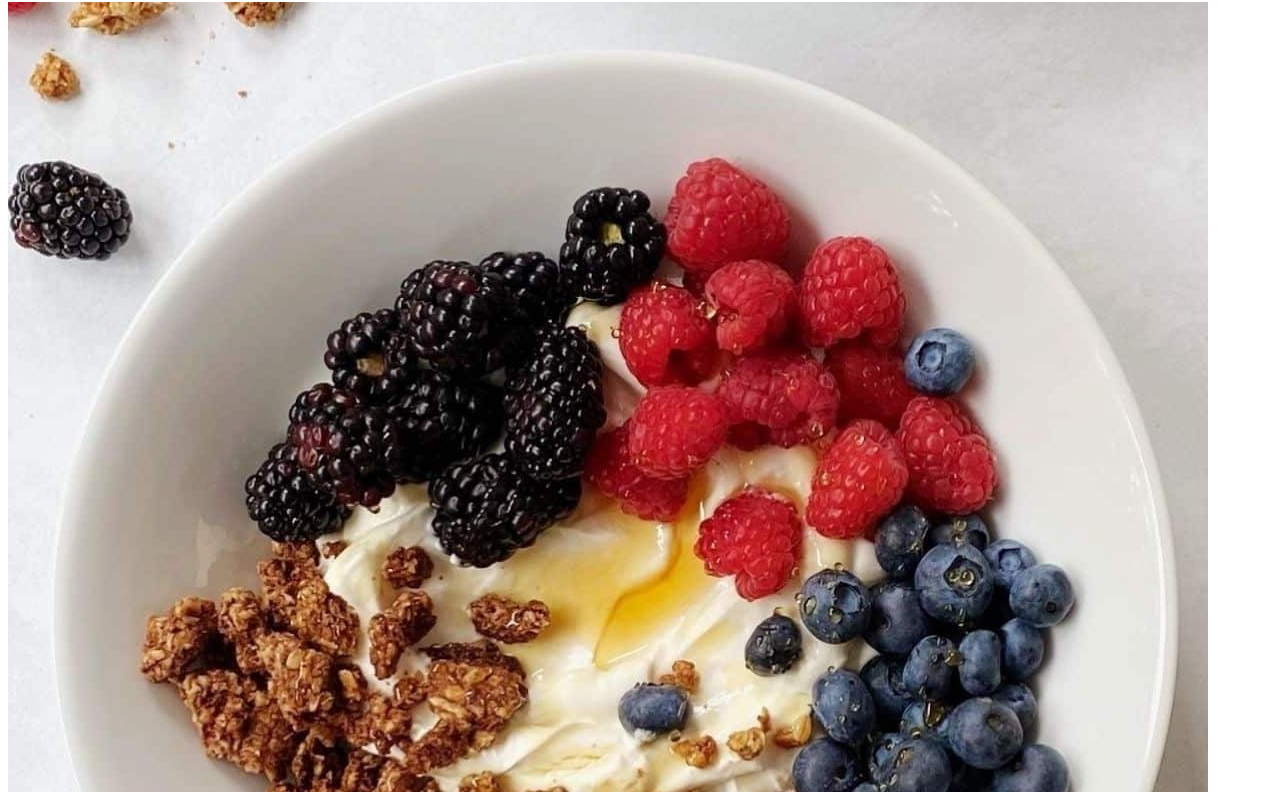
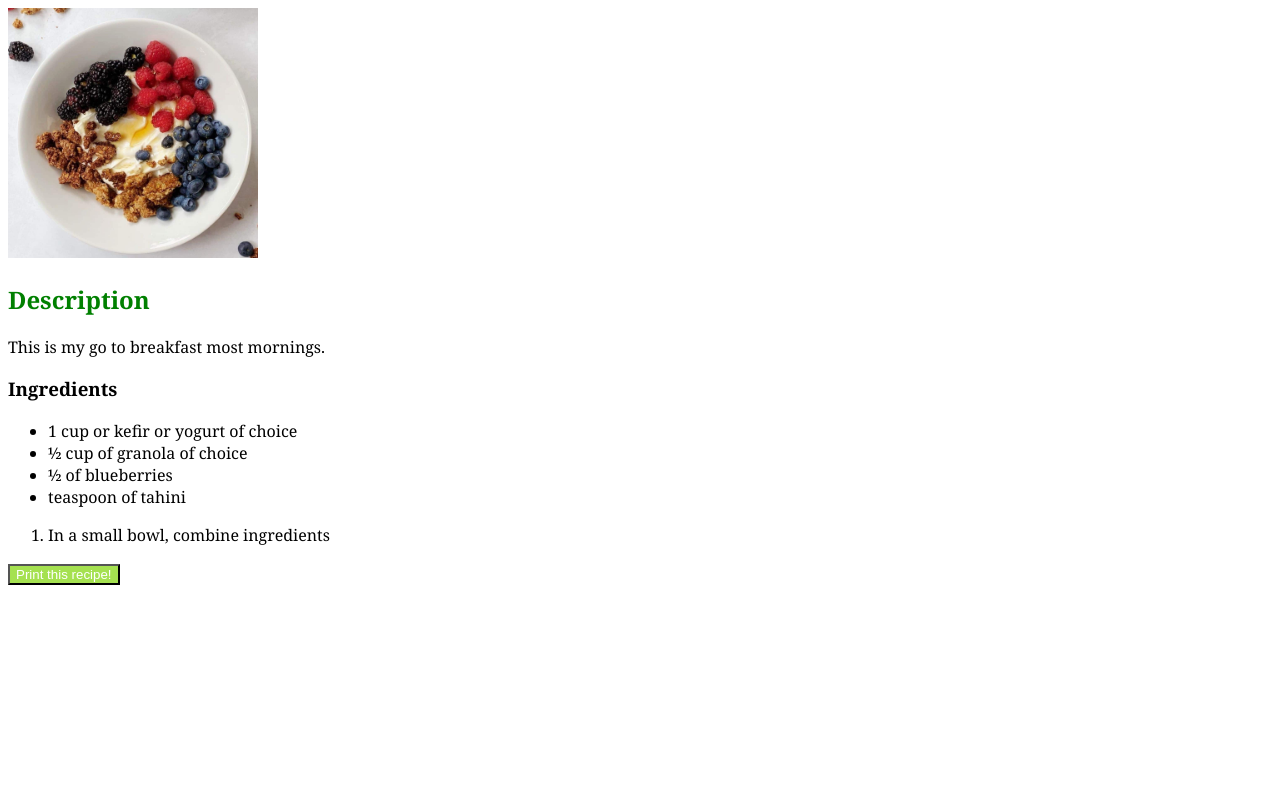
Before and after one commit to carolinekle/odin-recipes, a plain HTML site: page recipes/yogurt-granola.html in a window 1280 px wide. Shown: the part 78-870 px from the top of the page. After the commit the page ends 800 px from the top, so only its background shows below. Drawn offline with Linux system fonts and the light colour scheme.

Commit message:
Add style

```diff
--- a/recipes/yogurt-granola.html
+++ b/recipes/yogurt-granola.html
@@ -5,10 +5,11 @@
     <meta http-equiv="X-UA-Compatible" content="IE=edge">
     <meta name="viewport" content="width=device-width, initial-scale=1.0">
     <title>Yogurt and Granola</title>
+    <link rel="stylesheet" href="../styles.css">
 </head>
 <body>
     <h1>Yogurt and Granola</h1>
-    <img src="../images/yogurt.jpg" alt="yogurt">
+    <img class="image" src="../images/yogurt.jpg" alt="yogurt">
     <h2>Description</h2>
         <p>This is my go to breakfast most mornings.</p>
     <h3>Ingredients</h3>
@@ -21,5 +22,6 @@
         <ol>
             <li>In a small bowl, combine ingredients</li>
         </ol>
+    <button class="button">Print this recipe!</button>
 </body>
 </html>
--- /dev/null
+++ b/styles.css
@@ -0,0 +1,28 @@
+body{
+    font-family: Georgia, 'Times New Roman', Times, serif;
+}
+
+h1{
+    color: rgb(159, 132, 12);
+}
+
+.image{
+    height:auto;
+    width: 250px;
+
+}
+
+h2{
+    color: green;
+}
+.long{
+    inline-size: 500px;
+    overflow: auto;
+    hyphens: manual;
+}
+
+.button{
+    background-color: rgb(165, 225, 80);
+    size: 20px;
+    color: white;
+}
```
Also changed, not shown: index.html (+1 -0 lines), recipes/tacos.html (+3 -2 lines).
